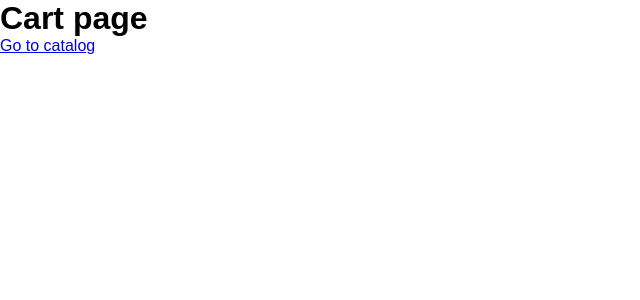
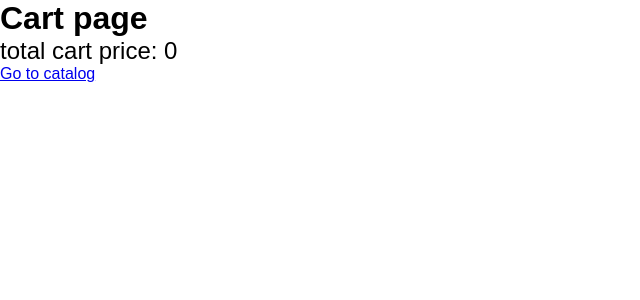
Before and after one commit to amakor97/test-shopping-redux, a React (Create React App) app: page /cart in a window 1280 px wide. Shown: the top 300 px of the page, without its empty margins (0-640 px from the left). Built offline with nearby package versions, Linux system fonts and the light colour scheme.

Commit message:
complete 3.4

```diff
--- a/src/components/Card.js
+++ b/src/components/Card.js
@@ -40,6 +40,10 @@ export default function Card({data}) {
         !loc.pathname.includes("cart") &&
         <p>left: {data.left - goodCount}</p>
       }
+      {
+        loc.pathname.includes("cart") &&
+        <p>cost: {goodCount * data.cost}</p>
+      }
 
       <button onClick={handleAddItem}>add to cart</button>
       <button onClick={handleRemoveItem}>remove completely</button>
--- a/src/pages/CartPage.js
+++ b/src/pages/CartPage.js
@@ -10,6 +10,10 @@ export default function CartPage() {
   const cart = useSelector(allCart);
   console.log(cart);
 
+  let sum = 0;
+
+  const totalSum = cart.reduce((acc, good) => acc + good.cost*good.quantity, sum);
+  console.log({totalSum});
 
   return (
     <div>
@@ -17,6 +21,9 @@ export default function CartPage() {
       {
         cart.map(good => <Card data={good}/>)
       }
+
+      <p>total cart price: {totalSum}</p>
+
       <Link to="/">Go to catalog</Link>
     </div>
   );
```
